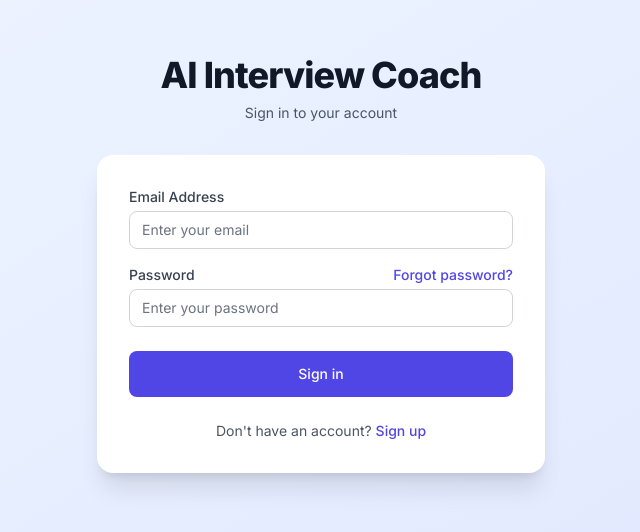
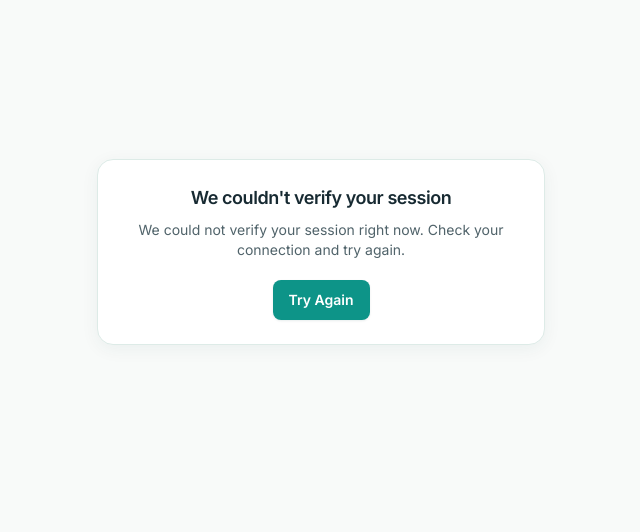
Before and after one commit to ruphStudy/interviewPrepaired, a React (Vite) app in the folder frontend/: page /admin in a window 1280 px wide. Before the commit this address led to /login. Shown: the part 148-680 px from the top of the page, without its empty margins (319-959 px from the left). Built offline with nearby package versions, Linux system fonts and the light colour scheme; no server answers; sample sign-in values are in the browser's storage.

Commit message:
Add recoverable auth bootstrap state

```diff
--- a/frontend/src/components/ProtectedRoute.tsx
+++ b/frontend/src/components/ProtectedRoute.tsx
@@ -7,15 +7,32 @@ interface ProtectedRouteProps {
 }
 
 const ProtectedRoute: React.FC<ProtectedRouteProps> = ({ children, adminOnly = false }) => {
-  const { isAuthenticated, isAdmin, loading } = useAuth();
+  const { isAuthenticated, isAdmin, loading, authError, retryAuth, token } = useAuth();
 
   // Show loading state while checking authentication
   if (loading) {
     return (
-      <div className="min-h-screen bg-gradient-to-br from-blue-50 to-indigo-100 flex items-center justify-center">
+      <div className="min-h-screen bg-gradient-to-br from-blue-50 to-indigo-100 flex items-center justify-center px-4">
         <div className="text-center">
           <div className="inline-block animate-spin rounded-full h-12 w-12 border-b-2 border-indigo-600"></div>
           <p className="mt-4 text-gray-600">Loading...</p>
+        </div>
+      </div>
+    );
+  }
+
+  // A saved token plus a transient network/server error is not the same as
+  // an invalid session. Keep the user on a recoverable screen instead of
+  // redirecting to login and making it look as though they were signed out.
+  if (token && authError && !isAuthenticated) {
+    return (
+      <div className="min-h-screen bg-mentor-bg dark:bg-future-bg flex items-center justify-center px-4">
+        <div className="card max-w-md w-full text-center">
+          <h2 className="section-title text-lg mb-2">We couldn't verify your session</h2>
+          <p className="text-sm text-mentor-text-secondary mb-5">{authError}</p>
+          <button onClick={() => retryAuth()} className="btn btn-primary">
+            Try Again
+          </button>
         </div>
       </div>
     );
```
